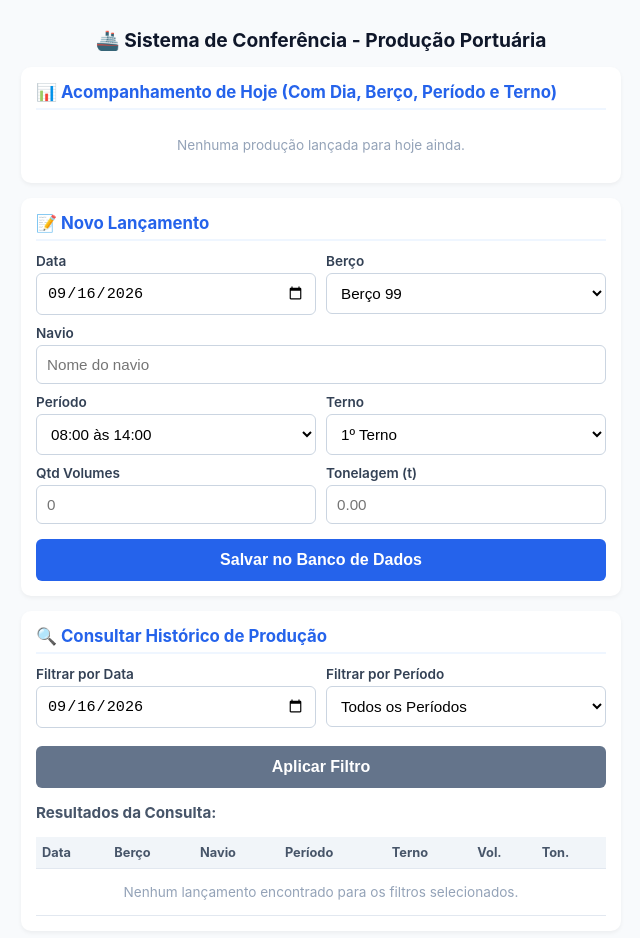
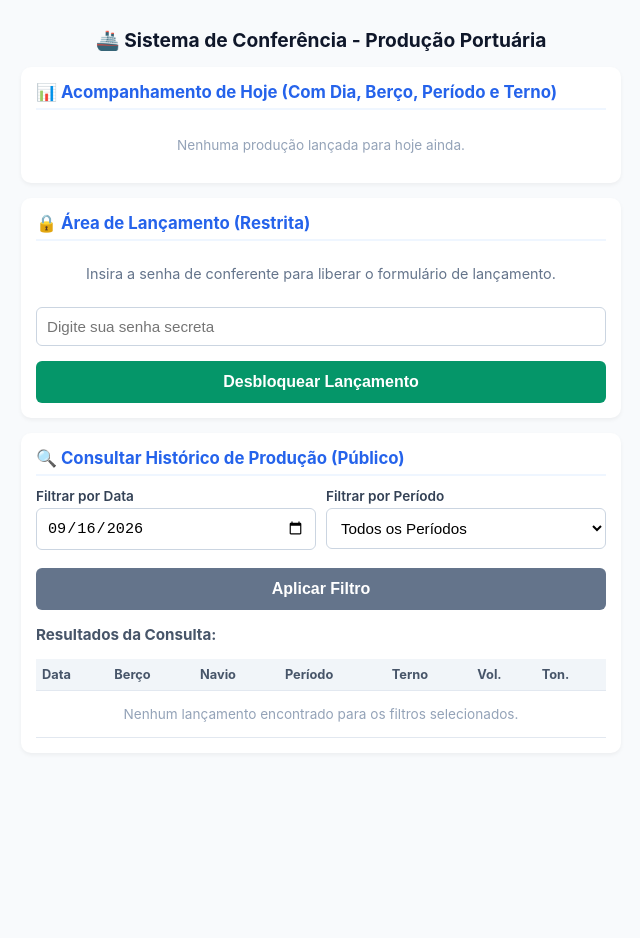
Before and after one commit to assisjr-byte/conferentesprodu-es, a plain HTML site: page index.html in a window 1280 px wide. Shown: the whole page, without its empty margins (319-959 px from the left). After the commit the page ends 800 px from the top, so only its background shows below. Drawn offline with Linux system fonts and the light colour scheme.

Commit message:
Refactor HTML structure and add password protection

```diff
--- a/index.html
+++ b/index.html
@@ -142,6 +142,18 @@
             margin-top: 8px;
         }
 
+        .btn-unlock {
+            background-color: #059669;
+            margin-top: 5px;
+        }
+
+        .locked-msg {
+            text-align: center;
+            color: #64748b;
+            font-size: 0.9rem;
+            padding: 10px;
+        }
+
         /* Tabela */
         .table-responsive {
             overflow-x: auto;
@@ -185,10 +197,26 @@
         </div>
     </div>
 
-    <!-- TELA DE LANÇAMENTO -->
-    <div class="card">
-        <h2>📝 Novo Lançamento</h2>
-        <form id="prodForm">
+    <!-- TELA DE LANÇAMENTO (PROTEGIDA POR SENHA) -->
+    <div class="card" id="cardLancamento">
+        <h2>🔒 Área de Lançamento (Restrita)</h2>
+
+        <!-- Tela de login com campo tipo password para ocultar os dígitos -->
+        <div id="divLogin">
+            <p class="locked-msg">Insira a senha de conferente para liberar o formulário de lançamento.</p>
+            <div class="form-group">
+                <input type="password" id="senhaInput" placeholder="Digite sua senha secreta">
+            </div>
+            <button type="button" class="btn-unlock" onclick="verificarSenha()">Desbloquear Lançamento</button>
+        </div>
+
+        <!-- Formulário real (fica oculto até digitar a senha certa) -->
+        <form id="prodForm" style="display: none; margin-top: 10px;">
+            <div style="display:flex; justify-content:space-between; align-items:center; margin-bottom:10px;">
+                <span style="color: #059669; font-size: 0.85rem; font-weight: bold;">✔ Acesso Liberado</span>
+                <button type="button" onclick="bloquearNovamente()" style="width: auto; padding: 4px 10px; font-size: 0.75rem; background-color: #64748b; margin:0;">Bloquear</button>
+            </div>
+
             <div class="form-row">
                 <div class="form-group">
                     <label>Data</label>
@@ -242,13 +270,13 @@
                 </div>
             </div>
 
-            <button type="submit">Salvar no Banco de Dados</button>
+            <button type="submit">Salvar Produção</button>
         </form>
     </div>
 
-    <!-- CONSULTA / HISTÓRICO COM FILTROS -->
+    <!-- CONSULTA / HISTÓRICO (LIVRE PARA TODOS) -->
     <div class="card">
-        <h2>🔍 Consultar Histórico de Produção</h2>
+        <h2>🔍 Consultar Histórico de Produção (Público)</h2>
 
         <div class="form-row">
             <div class="form-group">
@@ -291,11 +319,30 @@
 </div>
 
 <script>
+    // Senha padrão (mude aqui se quiser definir outra senha secreta)
+    const SENHA_MESTRE = "1234";
+
     const hojeStr = new Date().toISOString().split('T')[0];
     document.getElementById('data').value = hojeStr;
     document.getElementById('filtroData').value = hojeStr;
 
     let lancamentos = JSON.parse(localStorage.getItem('banco_producao_porto')) || [];
+
+    function verificarSenha() {
+        const digitada = document.getElementById('senhaInput').value;
+        if (digitada === SENHA_MESTRE) {
+            document.getElementById('divLogin').style.display = 'none';
+            document.getElementById('prodForm').style.display = 'block';
+            document.getElementById('senhaInput').value = '';
+        } else {
+            alert('Senha incorreta!');
+        }
+    }
+
+    function bloquearNovamente() {
+        document.getElementById('prodForm').style.display = 'none';
+        document.getElementById('divLogin').style.display = 'block';
+    }
 
     function atualizarPainelEUAcompanhamento() {
         const painel = document.getElementById('painelInterligado');
@@ -306,7 +353,6 @@
         if (lancamentosHoje.length === 0) {
             painel.innerHTML = `<div class="no-data">Nenhuma produção lançada para hoje ainda.</div>`;
         } else {
-            // Agrupar por Data + Berço + Período + Terno
             let agrupado = {};
             lancamentosHoje.forEach(item => {
                 let chave = `${item.data}|${item.berco}|${item.periodo}|${item.terno}`;
```
